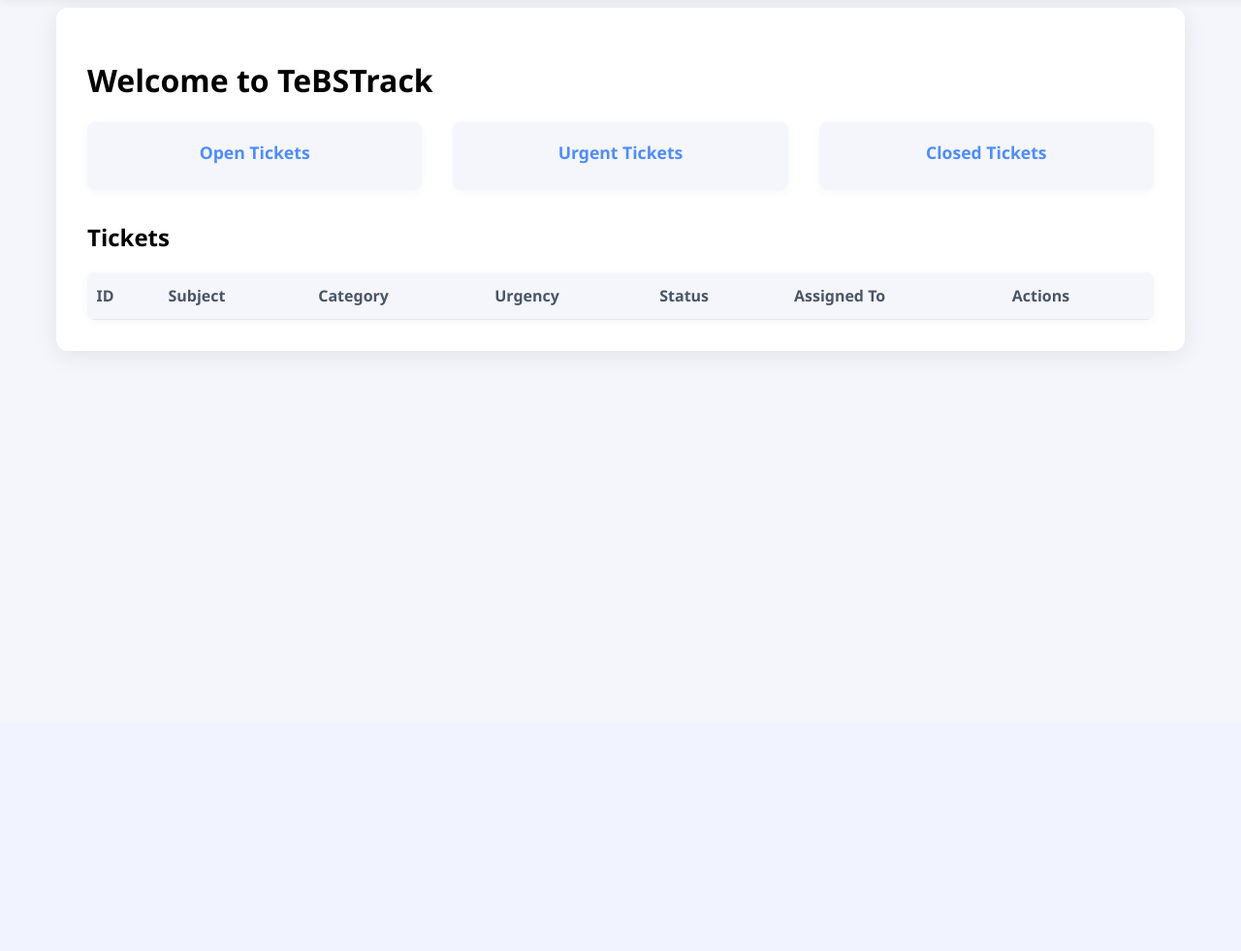
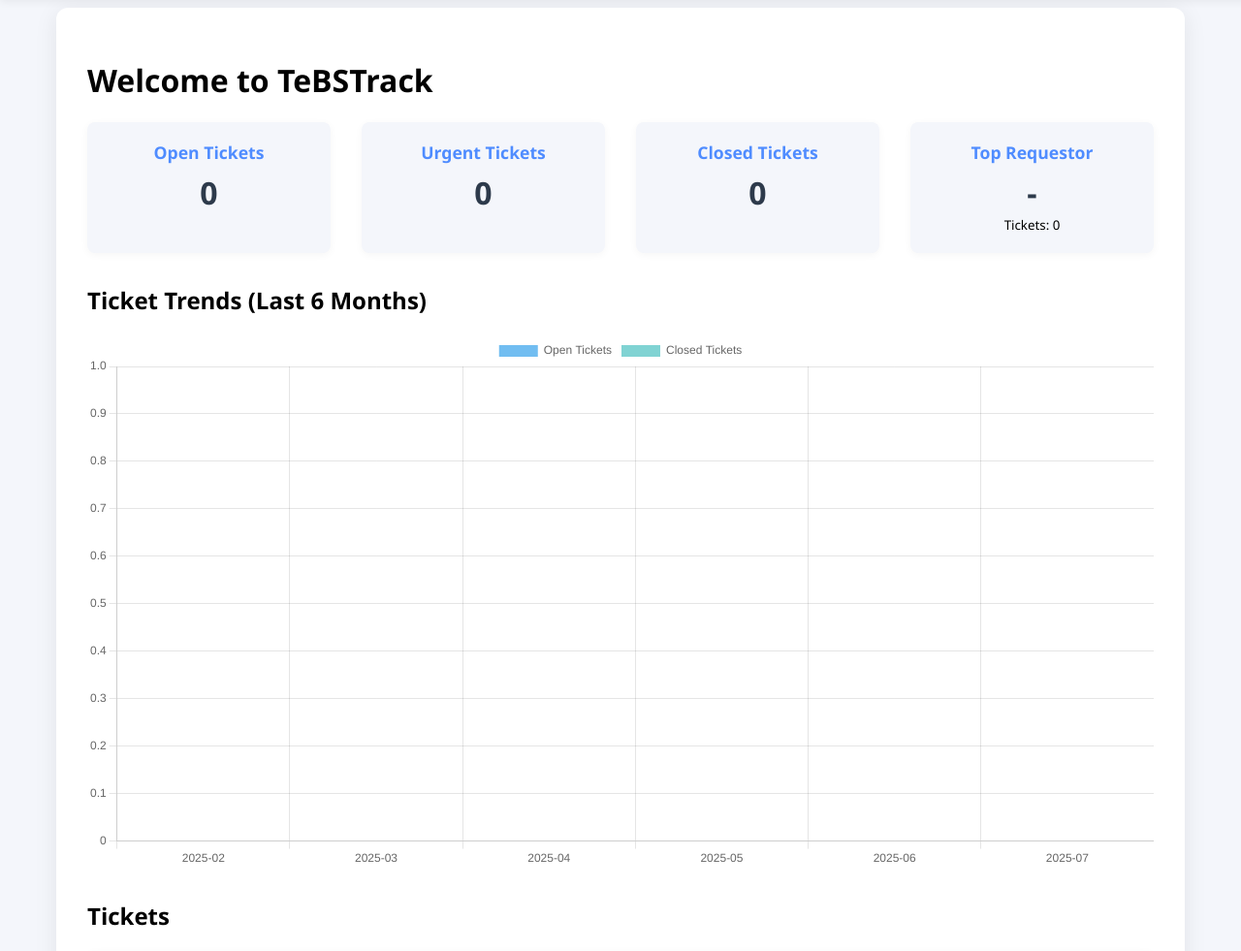
Before and after one commit to farhanhan1/tebstrack, a Flask app: page / in a window 1280 px wide. Shown: the part 56-1037 px from the top of the page at 97% size. Before the commit the page ends 424 px from the top, so only its background shows below. Run offline with Flask 3, Linux system fonts and the light colour scheme; a user stored in the database is signed in; lists and menus that the app fills with data are empty.

Commit message:
Dashboard added

```diff
--- a/app/routes.py
+++ b/app/routes.py
@@ -1,8 +1,10 @@
 from flask import Blueprint, render_template, redirect, url_for, request, flash, session, current_app
 from flask_login import login_user, login_required, logout_user, current_user
-from .models import User, db
+from .models import User, Ticket, db
 from werkzeug.security import generate_password_hash, check_password_hash
 from functools import wraps
+from sqlalchemy import func
+import datetime
 
 main = Blueprint('main', __name__)
 
@@ -14,7 +16,55 @@ def require_login():
 
 @main.route('/')
 def index():
-    return render_template('home.html')
+    # Quick stats
+    open_count = Ticket.query.filter_by(status='Open').count()
+    urgent_count = Ticket.query.filter_by(urgency='Urgent').count()
+    closed_count = Ticket.query.filter_by(status='Closed').count()
+    user_count = User.query.count()
+
+    # Top requestor (by sender)
+    top = db.session.query(Ticket.sender, func.count(Ticket.id).label('count')) \
+        .group_by(Ticket.sender) \
+        .order_by(func.count(Ticket.id).desc()) \
+        .first()
+    top_requestor = {'name': top[0], 'count': top[1]} if top else None
+
+    # Ticket stats by month (last 6 months)
+    months_to_show = 6
+    now = datetime.datetime.now()
+    months = []
+    open_counts = []
+    closed_counts = []
+    for i in range(months_to_show-1, -1, -1):
+        month = (now - datetime.timedelta(days=now.day-1)).replace(day=1) - datetime.timedelta(days=30*i)
+        month_start = month.replace(day=1)
+        next_month = (month_start + datetime.timedelta(days=32)).replace(day=1)
+        label = month_start.strftime('%Y-%m')
+        months.append(label)
+        open_count_month = Ticket.query.filter(Ticket.status=='Open', Ticket.created_at >= month_start, Ticket.created_at < next_month).count()
+        closed_count_month = Ticket.query.filter(Ticket.status=='Closed', Ticket.created_at >= month_start, Ticket.created_at < next_month).count()
+        open_counts.append(open_count_month)
+        closed_counts.append(closed_count_month)
+    ticket_stats_by_month = {
+        'months': months,
+        'open': open_counts,
+        'closed': closed_counts
+    }
+
+    # Tickets list (for table)
+    tickets = Ticket.query.order_by(Ticket.created_at.desc()).all()
+
+    return render_template('home.html',
+        open_count=open_count,
+        urgent_count=urgent_count,
+        closed_count=closed_count,
+        user_count=user_count,
+        tickets=tickets,
+        current_user=current_user,
+        ticket_stats_by_month=ticket_stats_by_month,
+        months_to_show=months_to_show,
+        top_requestor=top_requestor
+    )
 
 @main.route('/login', methods=['GET', 'POST'])
 def login():
--- a/app/templates/home.html
+++ b/app/templates/home.html
@@ -21,6 +21,15 @@
       <p>{{ user_count }}</p>
     </div>
     {% endif %}
+    <div class="widget">
+      <h3>Top Requestor</h3>
+      <p>{{ top_requestor.name if top_requestor else '-' }}</p>
+      <small>Tickets: {{ top_requestor.count if top_requestor else '0' }}</small>
+    </div>
+  </div>
+  <div class="dashboard-chart-section">
+    <h2>Ticket Trends (Last {{ months_to_show }} Months)</h2>
+    <canvas id="ticketsBarChart" width="600" height="300"></canvas>
   </div>
   <div class="ticket-list-section">
     <h2>Tickets</h2>
@@ -64,4 +73,39 @@
   </div>
   {% endif %}
 </div>
+<!-- Chart.js CDN -->
+<script src="https://cdn.jsdelivr.net/npm/chart.js"></script>
+<script>
+  const months = {{ ticket_stats_by_month.months|tojson|safe }};
+  const openData = {{ ticket_stats_by_month.open|tojson|safe }};
+  const closedData = {{ ticket_stats_by_month.closed|tojson|safe }};
+  new Chart(document.getElementById('ticketsBarChart').getContext('2d'), {
+    type: 'bar',
+    data: {
+      labels: months,
+      datasets: [
+        {
+          label: 'Open Tickets',
+          data: openData,
+          backgroundColor: 'rgba(54, 162, 235, 0.7)'
+        },
+        {
+          label: 'Closed Tickets',
+          data: closedData,
+          backgroundColor: 'rgba(75, 192, 192, 0.7)'
+        }
+      ]
+    },
+    options: {
+      responsive: true,
+      plugins: {
+        legend: { position: 'top' },
+        title: { display: false }
+      },
+      scales: {
+        y: { beginAtZero: true }
+      }
+    }
+  });
+</script>
 {% endblock %}
```
